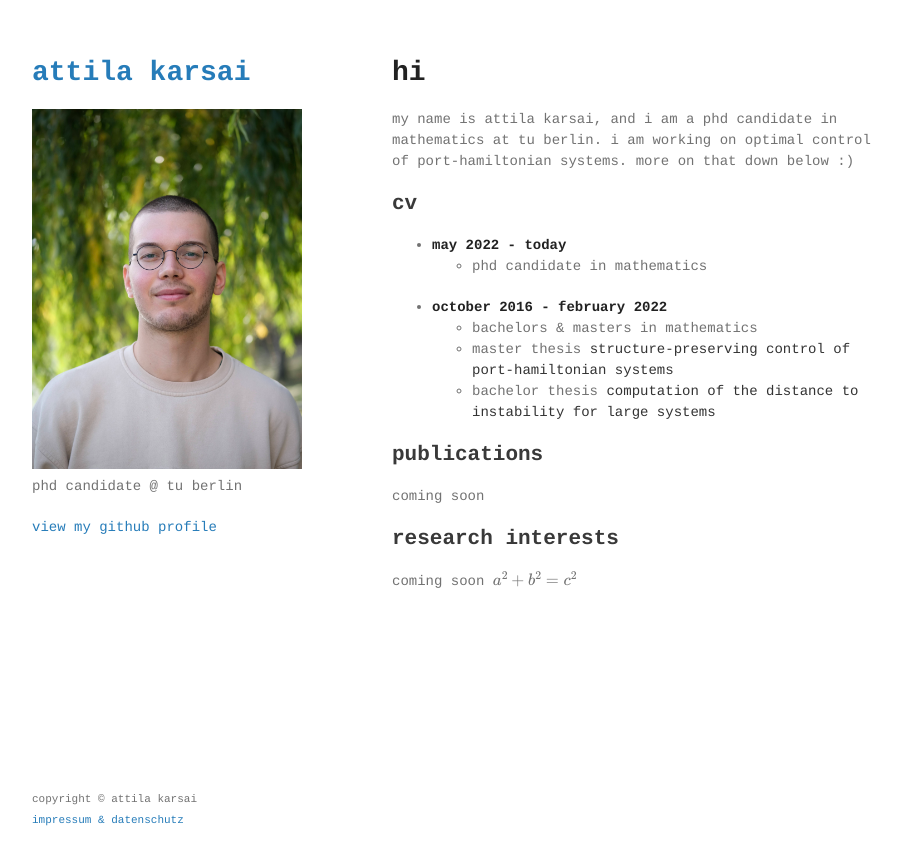
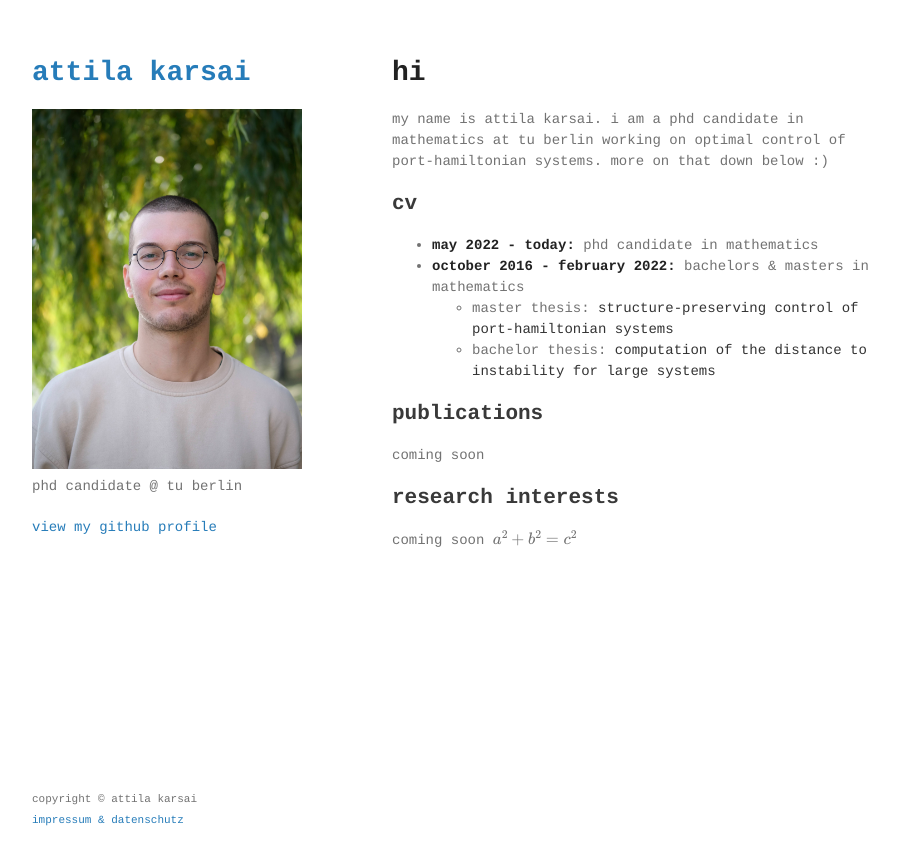
Before and after one commit to akarsai/akarsai.github.io, a Jekyll site: the page built from index.md, in a window 1280 px wide. Shown: the top 865 px of the page, without its empty margins (178-1077 px from the left). Built offline with Jekyll 4.4.1, drawn with Linux system fonts in a browser that asks for light colours; our own code applies the rules of GitHub Pages for plain Markdown files.

Commit message:
edited index

```diff
--- a/index.md
+++ b/index.md
@@ -1,18 +1,17 @@
 # hi
 
-my name is attila karsai, and i am a phd candidate in mathematics at tu berlin.
-i am working on optimal control of port-hamiltonian systems.
+my name is attila karsai.
+i am a phd candidate in mathematics at tu berlin working on optimal control of port-hamiltonian systems.
 more on that down below :)
 
 
 
 ## cv
-- **may 2022 - today**
-    - phd candidate in mathematics
-- **october 2016 - february 2022**
-    - bachelors & masters in mathematics
-    - master thesis `structure-preserving control of port-hamiltonian systems`
-    - bachelor thesis `computation of the distance to instability for large systems`
+- **may 2022 - today:** phd candidate in mathematics
+- **october 2016 - february 2022:** bachelors & masters in mathematics
+    - master thesis: `structure-preserving control of port-hamiltonian systems`
+    - bachelor thesis: `computation of the distance to instability for large systems`
+
 
 
 
```
